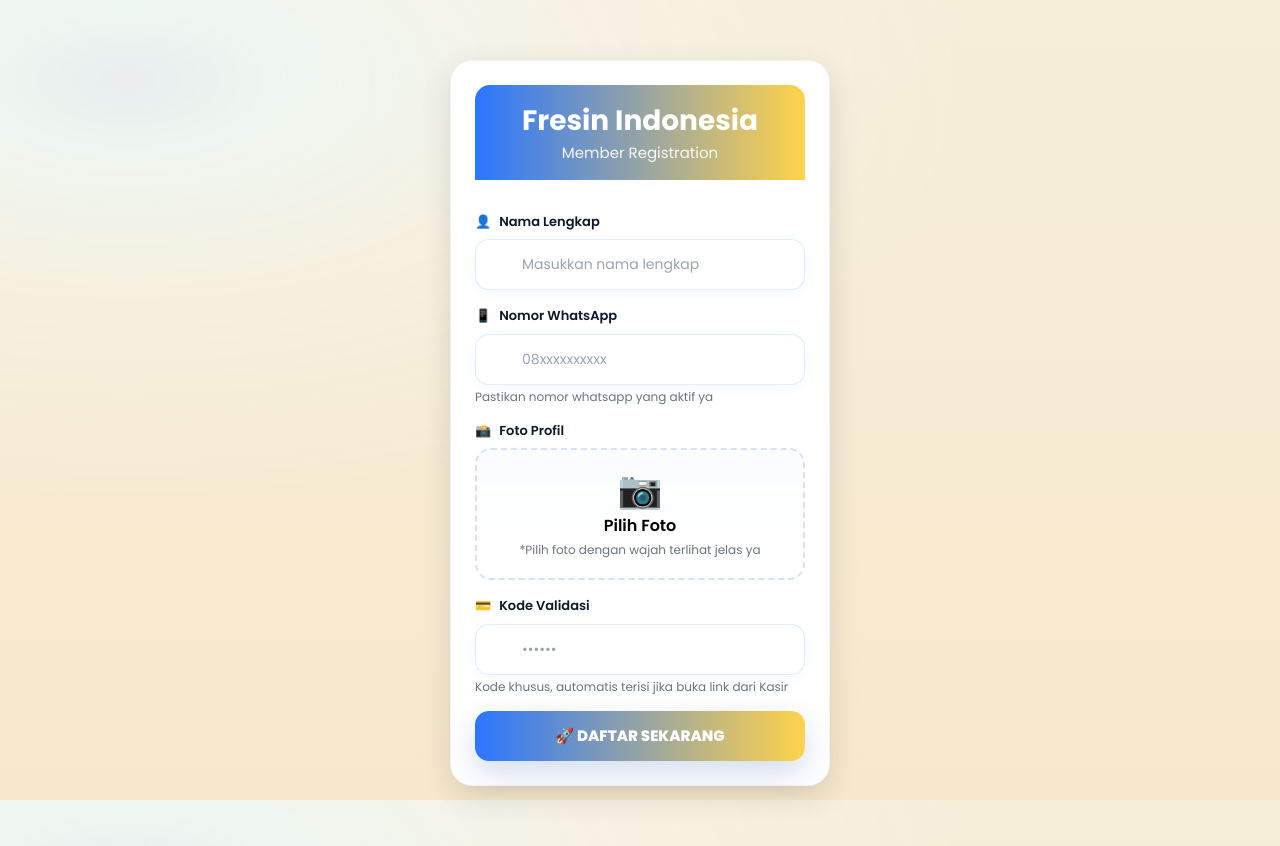
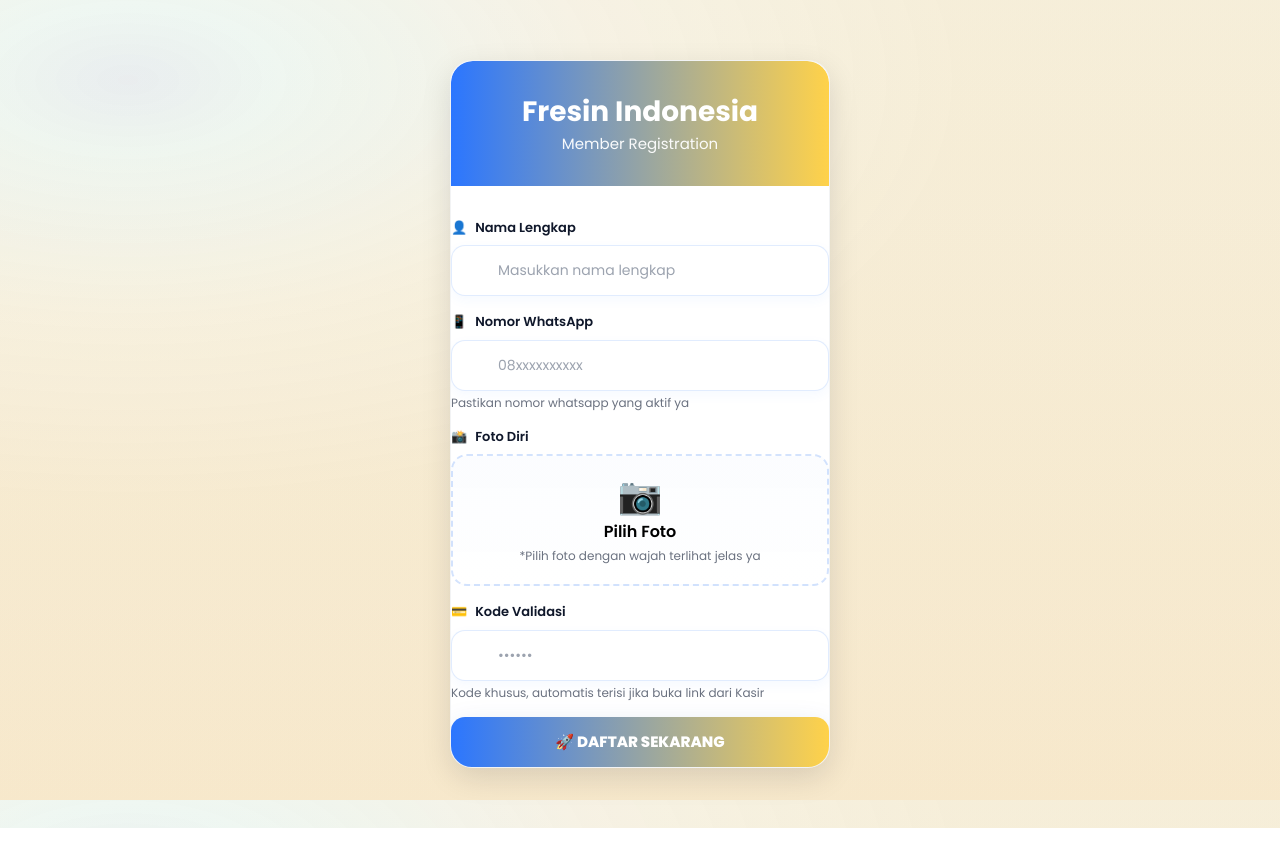
Before and after one commit to rifvisual01/fresin-member-app, a plain HTML site: page index.html in a window 1280 px wide. Drawn offline with nearby package versions, Linux system fonts and the light colour scheme.

Commit message:
Update index.html

```diff
--- a/index.html
+++ b/index.html
@@ -19,9 +19,11 @@
     }
 
 	.header-top {
+  width: 100%; /* WAJIB supaya full lebar card */
+  display: block; /* memastikan full row */
   background: linear-gradient(90deg, #2b76ff 0%, #ffd24a 100%);
-  border-radius: 15px 15px 0 0;
-  padding: 15px 0px 15px 0px; /* Tinggi & lebar seperti screenshot */
+  border-radius: 22px 22px 0 0;
+  padding: 30px 10px;
   text-align: center;
   color: white;
 }
@@ -48,7 +50,11 @@
   border-radius: 22px;
   background: white;
   box-shadow: 0 10px 30px rgba(2,6,23,0.12);
-      padding: 24px;
+
+  /* UPDATE */
+  padding: 0;          /* Hapus padding agar header full width */
+  overflow: hidden;    /* Agar radius tetap rapi */
+
   border: 1px solid rgba(17,24,39,0.05);
 }
 
@@ -160,7 +166,7 @@
 
           <!-- Foto -->
           <div>
-            <div class="label-row"><span>📸</span><label>Foto Profil</label></div>
+            <div class="label-row"><span>📸</span><label>Foto Diri</label></div>
 
             <input type="file" id="fileInput" accept="image/*" class="hidden">
 
```
Lines whose indentation alone changed are shown as unchanged.
